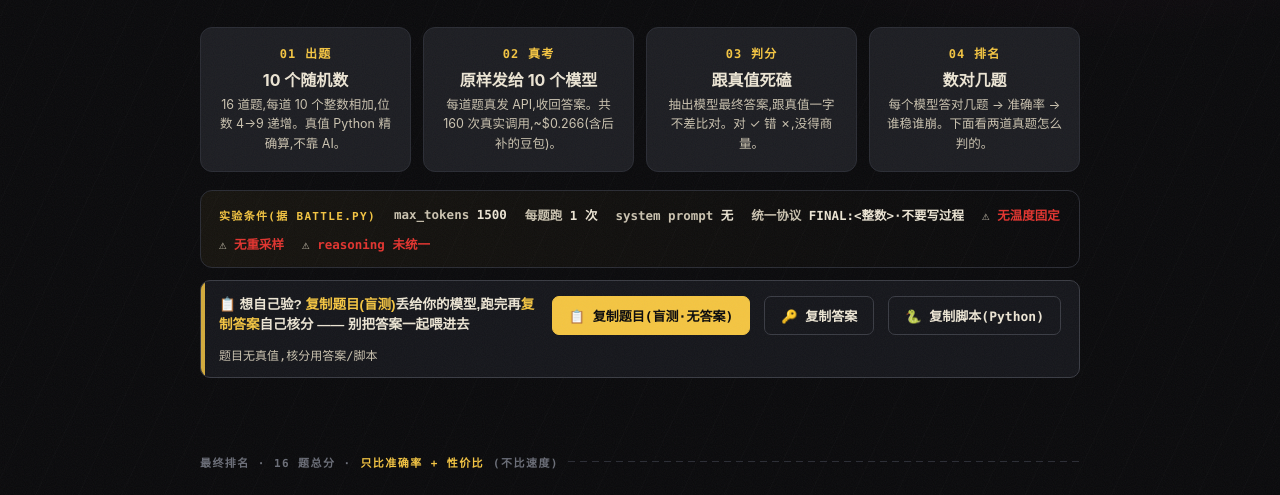
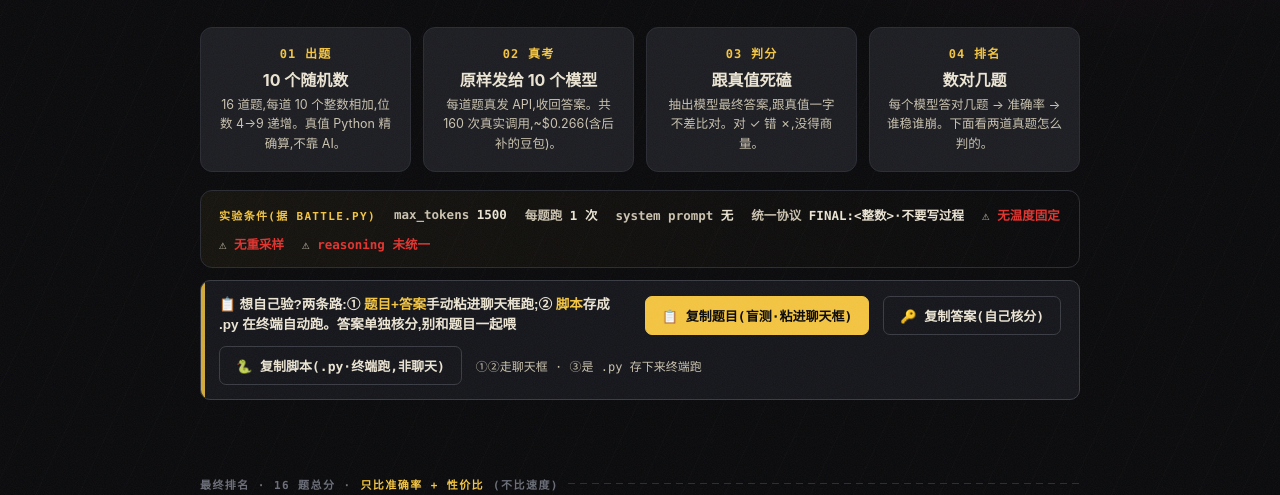
Before and after one commit to tototo1999/og2go, a plain HTML site: page index.html in a window 1280 px wide. Shown: the part 258-753 px from the top of the page. Drawn offline with Linux system fonts and the light colour scheme.

Commit message:
ui: 配方三按钮标签点明用途(①②聊天框/③终端.py),消除把脚本粘聊天的误用

```diff
--- a/index.html
+++ b/index.html
@@ -145,11 +145,11 @@
 <div class="wrap2">
 
   <div class="rc-bar">
-    <span class="rc-bar-lab">📋 想自己验? <b>复制题目(盲测)</b>丢给你的模型,跑完再<b>复制答案</b>自己核分 —— 别把答案一起喂进去</span>
-    <button class="rc-btn is-primary" data-copy="rc-questions">📋 复制题目(盲测·无答案)</button>
-    <button class="rc-btn" data-copy="rc-answers">🔑 复制答案</button>
-    <button class="rc-btn" data-copy="rc-script">🐍 复制脚本(Python)</button>
-    <span class="rc-hint" id="rc-hint">题目无真值,核分用答案/脚本</span>
+    <span class="rc-bar-lab">📋 想自己验?两条路:① <b>题目+答案</b>手动粘进聊天框跑;② <b>脚本</b>存成 .py 在终端自动跑。答案单独核分,别和题目一起喂</span>
+    <button class="rc-btn is-primary" data-copy="rc-questions">📋 复制题目(盲测·粘进聊天框)</button>
+    <button class="rc-btn" data-copy="rc-answers">🔑 复制答案(自己核分)</button>
+    <button class="rc-btn" data-copy="rc-script">🐍 复制脚本(.py·终端跑,非聊天)</button>
+    <span class="rc-hint" id="rc-hint">①②走聊天框 · ③是 .py 存下来终端跑</span>
     <textarea id="rc-questions" class="rc-hidden" readonly># OG-002「10 个数连加」· 盲测题卷 v1.0
 # 来源 og2go.ai ·「带 receipts 才上墙」· 答案请用另一个按钮单独复制,别和题目一起喂给模型!
 
```
